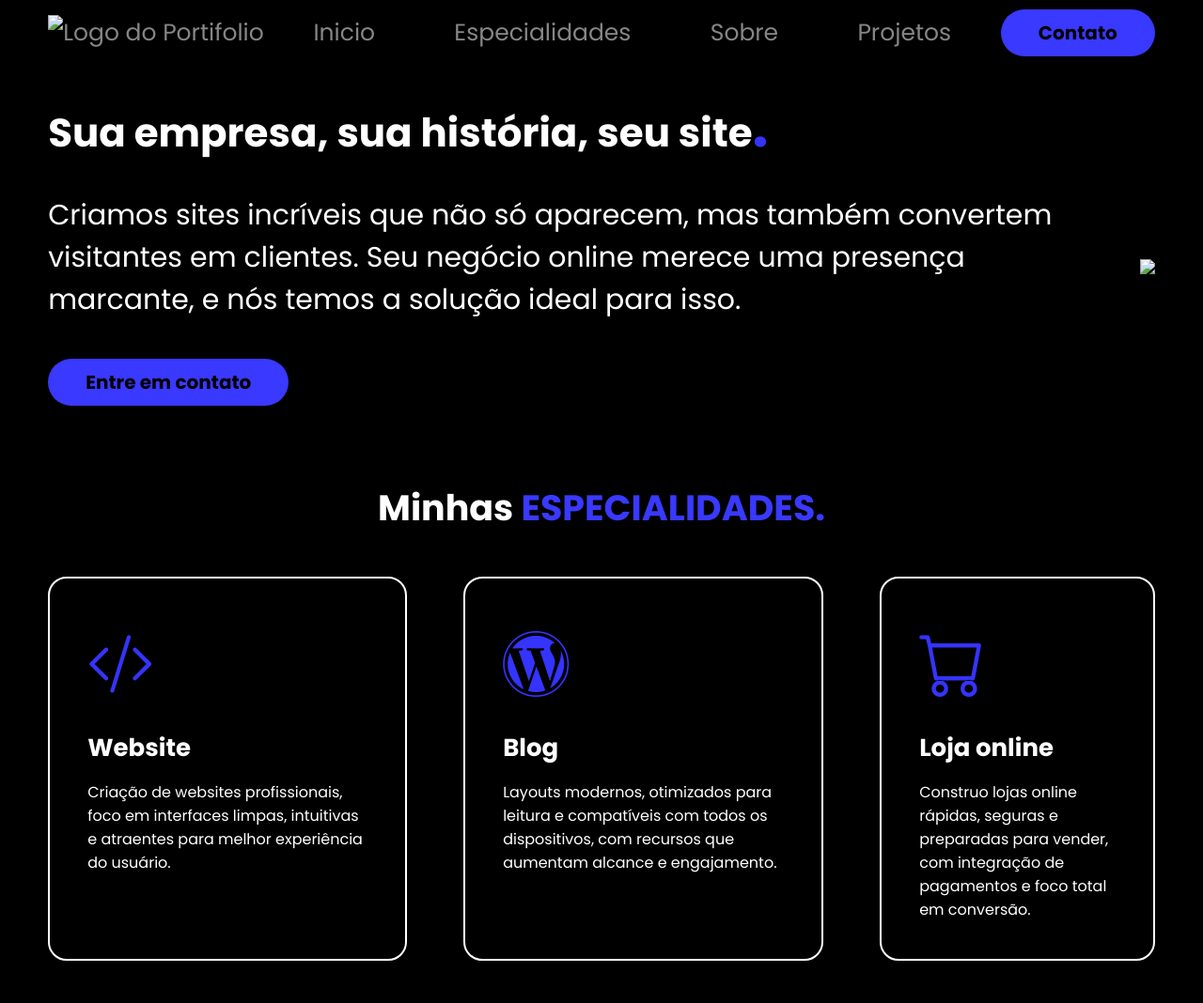
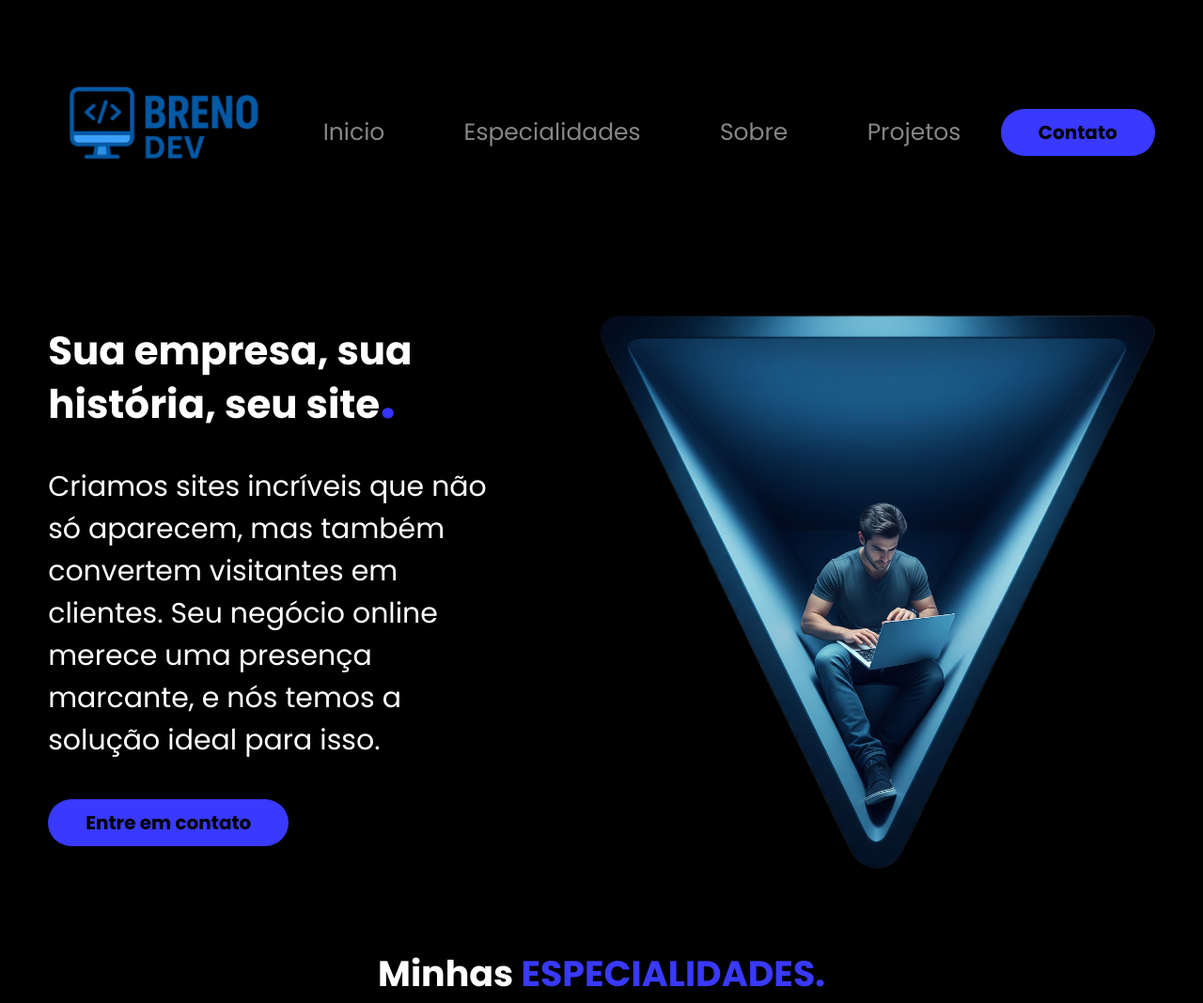
Before and after one commit to oBrenow/portifolio, a plain HTML site: page index.html in a window 1280 px wide. Shown: the top 1068 px of the page at 94% size. Drawn offline with nearby package versions, Linux system fonts and the light colour scheme.

Commit message:
Update index.html

```diff
--- a/index.html
+++ b/index.html
@@ -16,7 +16,7 @@
         <div class="interface">
             <div class="logo">
                 <a href="#">
-                    <img src="imagens/logo.png" alt="Logo do Portifolio">
+                    <img src="logo.png" alt="Logo do Portifolio">
                 </a>
             </div> <!--logo-->
 
@@ -56,7 +56,7 @@
                     </div> <!--txt-topo-->
 
                     <div class="img-topo">
-                        <img src="imagens/foto1.png">
+                        <img src="foto1.png">
                     </div> <!--img-topo-->
 
                 </div>
```
